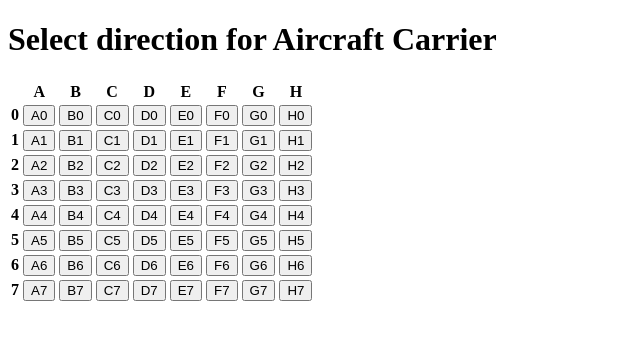
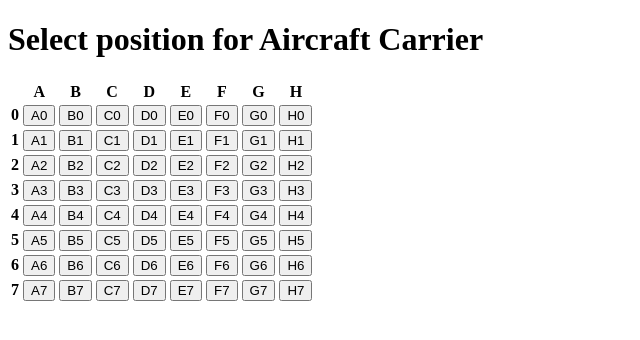
Before and after one commit to jessehouwing/BattleJSip, a React app in the folder Case Studies/Battleship/Source/Battleship_JS/: page / in a window 1280 px wide. Shown: the top 340 px of the page, without its empty margins (0-640 px from the left). Built offline with nearby package versions, Linux system fonts and the light colour scheme.

Commit message:
Swap titles

```diff
--- a/Case Studies/Battleship/Source/Battleship_JS/src/App.jsx
+++ b/Case Studies/Battleship/Source/Battleship_JS/src/App.jsx
@@ -105,9 +105,9 @@ export default class App extends Component {
 
     if (ship) {
       if (!!currentPosition) {
+        text = `Select direction for ${ship.name}`;
+      } else {
         text = `Select position for ${ship.name}`;
-      } else {
-        text = `Select direction for ${ship.name}`;
       }
     } else {
       text = `Shoot!`;
```
